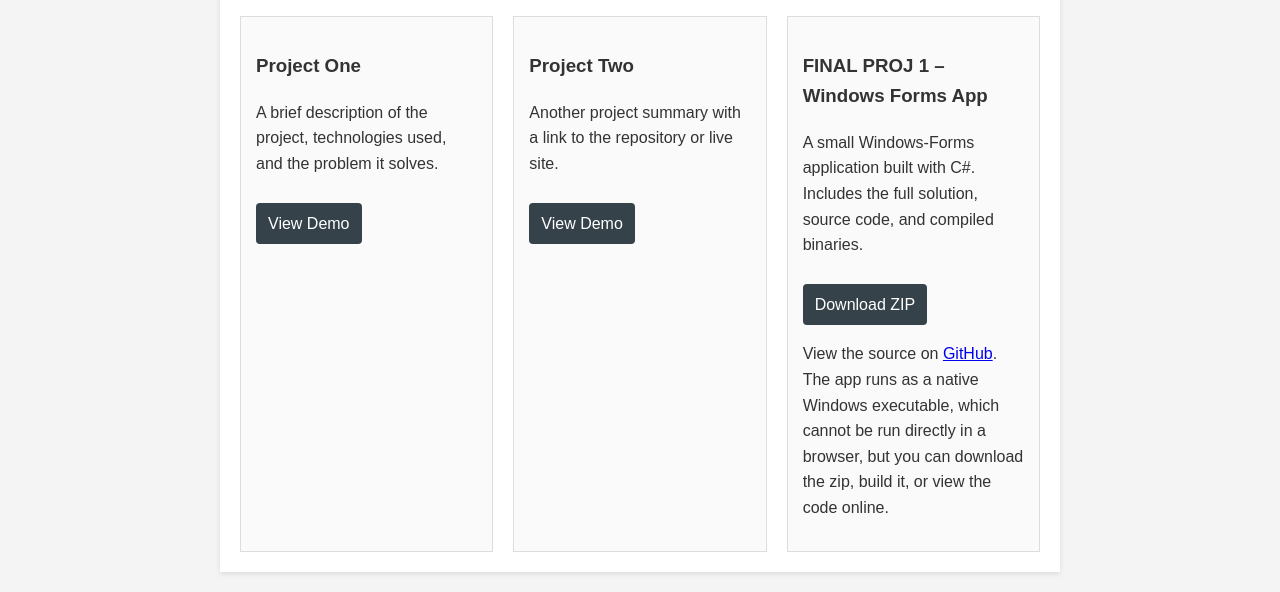
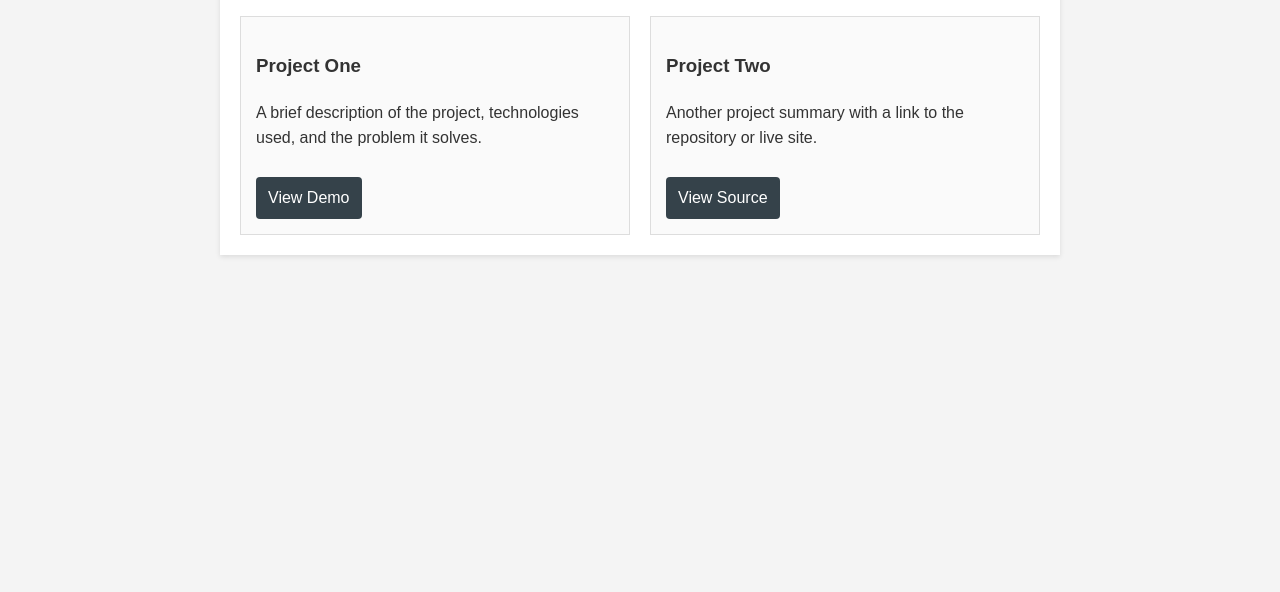
Before and after one commit to RAndreyT/web1, a plain HTML site: page projects.html in a window 1280 px wide. Shown: the part 313-905 px from the top of the page. After the commit the page ends 800 px from the top, so only its background shows below. Drawn offline with Linux system fonts and the light colour scheme.

Commit message:
final proj 1

```diff
--- a/projects.html
+++ b/projects.html
@@ -30,14 +30,9 @@
             <article class="project">
                 <h3>Project Two</h3>
                 <p>Another project summary with a link to the repository or live site.</p>
-                <a href="#" class="button">View Demo</a>
+                <a href="src/Program.cs" class="button" target="_blank">View Source</a>
             </article>
-            <article class="project">
-    <h3>FINAL PROJ 1 – Windows Forms App</h3>
-    <p>A small Windows‑Forms application built with C#. Includes the full solution, source code, and compiled binaries.</p>
-    <a href="downloads/final-proj-1.zip" class="button" download>Download ZIP</a>
-    <p>View the source on <a href="https://github.com/RAndreyT/web1" target="_blank">GitHub</a>. The app runs as a native Windows executable, which cannot be run directly in a browser, but you can download the zip, build it, or view the code online.</p>
-</article>
+
 <!-- Add more projects as needed -->
         </div>
     </section>
```
